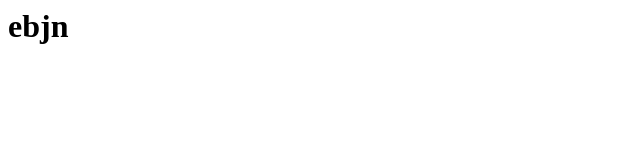
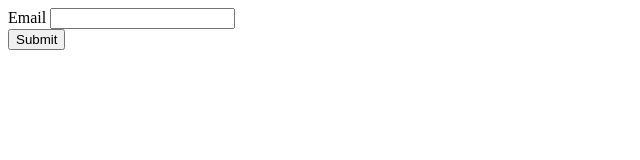
Before and after one commit to EnriqueRi/Web, a plain HTML site: page index.html in a window 1280 px wide. Shown: the whole page, without its empty margins (0-640 px from the left). Drawn offline with Linux system fonts and the light colour scheme.

Commit message:
Update index.html

```diff
--- a/index.html
+++ b/index.html
@@ -3,6 +3,10 @@
 <title>jnc</title>
 </head>
 <body>
-<h1>ebjn</h1>
+<form class="form" action="enviar.php" method="post">
+                    <label class="lbl-nombre">Email</label>
+                    <input class="form_input" type="email" required><br>
+                    <input type="submit">
+</form>
 </body>
 </html>
```
